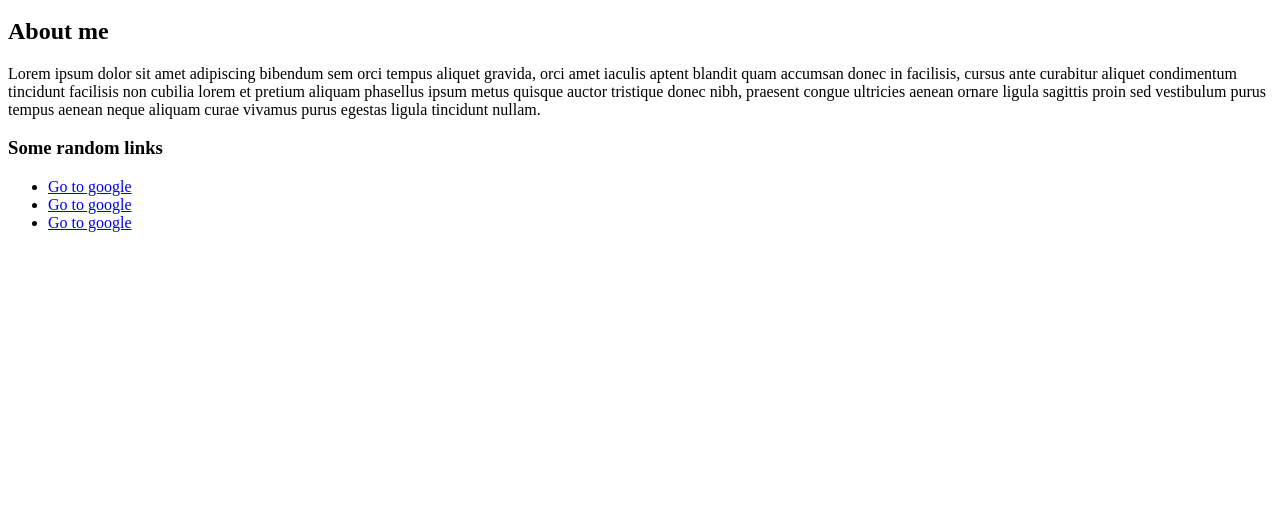
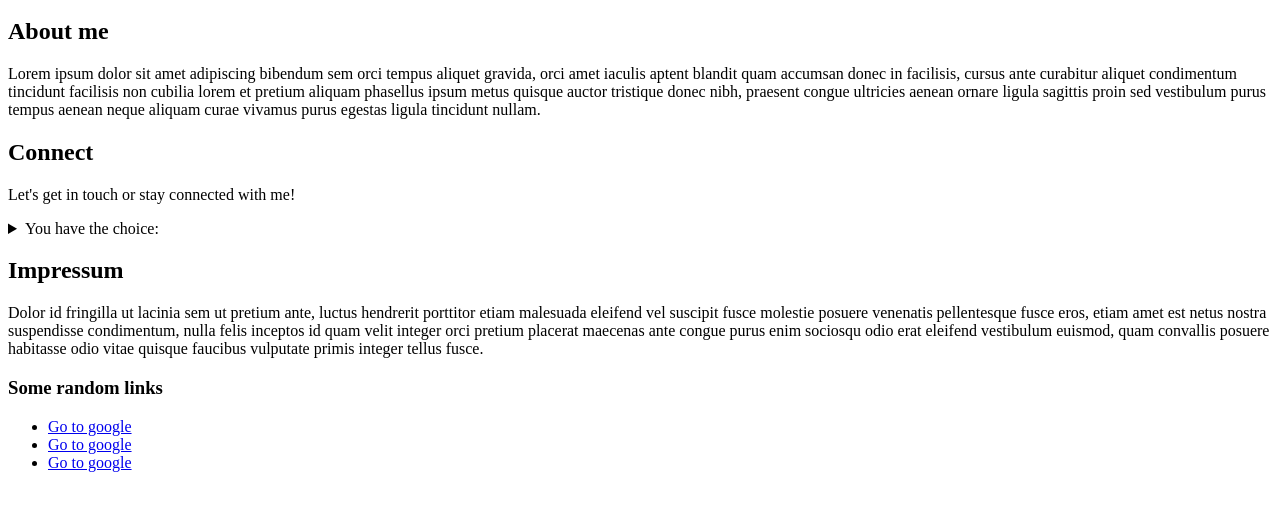
Before and after one commit to matschi3/my-personal-website, a plain HTML site: page index.html in a window 1280 px wide. Shown: the part 136-646 px from the top of the page. Drawn offline with Linux system fonts and the light colour scheme.

Commit message:
add section impressum

```diff
--- a/index.html
+++ b/index.html
@@ -30,6 +30,29 @@
           aliquam curae vivamus purus egestas ligula tincidunt nullam.
         </p>
       </section>
+      <section id="connect">
+        <h2>Connect</h2>
+        <p>Let's get in touch or stay connected with me!</p>
+        <details>
+          <summary>You have the choice:</summary>
+          <ul>
+            <li><adress>📱 +49 171 / 000 11 22</adress></li>
+            <li><adress>📧 nils@notmyactualmail.lol</adress></li>
+          </ul>
+        </details>
+      </section>
+      <section id="impressum">
+        <h2>Impressum</h2>
+        <p>
+          Dolor id fringilla ut lacinia sem ut pretium ante, luctus hendrerit
+          porttitor etiam malesuada eleifend vel suscipit fusce molestie posuere
+          venenatis pellentesque fusce eros, etiam amet est netus nostra
+          suspendisse condimentum, nulla felis inceptos id quam velit integer
+          orci pretium placerat maecenas ante congue purus enim sociosqu odio
+          erat eleifend vestibulum euismod, quam convallis posuere habitasse
+          odio vitae quisque faucibus vulputate primis integer tellus fusce.
+        </p>
+      </section>
     </main>
     <footer>
       <h3>Some random links</h3>
```
